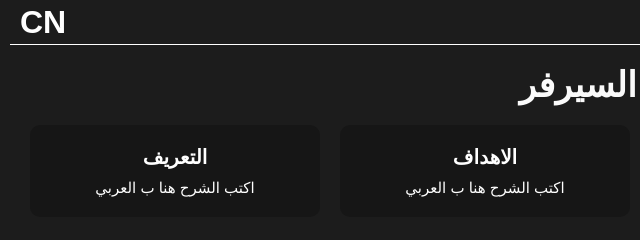
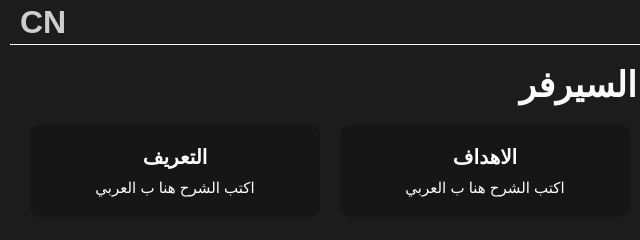
Before and after one commit to OEAMO0/Design-Dynamos, a plain HTML site: page Sections/Who-are-we/Section4.html in a window 1280 px wide. Shown: the top 240 px of the page, 0-640 px from the left. Drawn offline with nearby package versions, Linux system fonts and the light colour scheme.

Commit message:
مدري

```diff
--- a/Sections/Who-are-we/Section4.css
+++ b/Sections/Who-are-we/Section4.css
@@ -19,7 +19,7 @@ header {
     height: 45px;
     display: flex;
     align-items: center;
-    justify-content: center;
+    justify-content: space-between;
 }
 
 .border-bottom {
@@ -27,15 +27,17 @@ header {
     height: 45px;
     display: flex;
     align-items: center;
-    justify-content: center;
+    justify-content: space-between;
     border-bottom: 1px solid;
     width: 100%;
 }
 
+header h1 {
+    color: #cecece;
+}
 
-header h1 {
-    display: flex;
-    width: 100%;
+h1:hover {
+    color: #111;
 }
 
 
--- a/css/style.css
+++ b/css/style.css
@@ -30,7 +30,7 @@ header {
     height: 45px;
     display: flex;
     align-items: center;
-    justify-content: center;
+    justify-content: space-between;
 }
 
 .border-bottom {
@@ -38,15 +38,17 @@ header {
     height: 45px;
     display: flex;
     align-items: center;
-    justify-content: center;
+    justify-content: space-between;
     border-bottom: 1px solid;
     width: 100%;
 }
 
 header h1 {
-    display: flex;
-    width: 100%;
     color: #cecece;
+}
+
+h1:hover {
+    color: #111;
 }
 
 header nav ul {
```
Also changed, not shown: index.html (+3 -0 lines).
